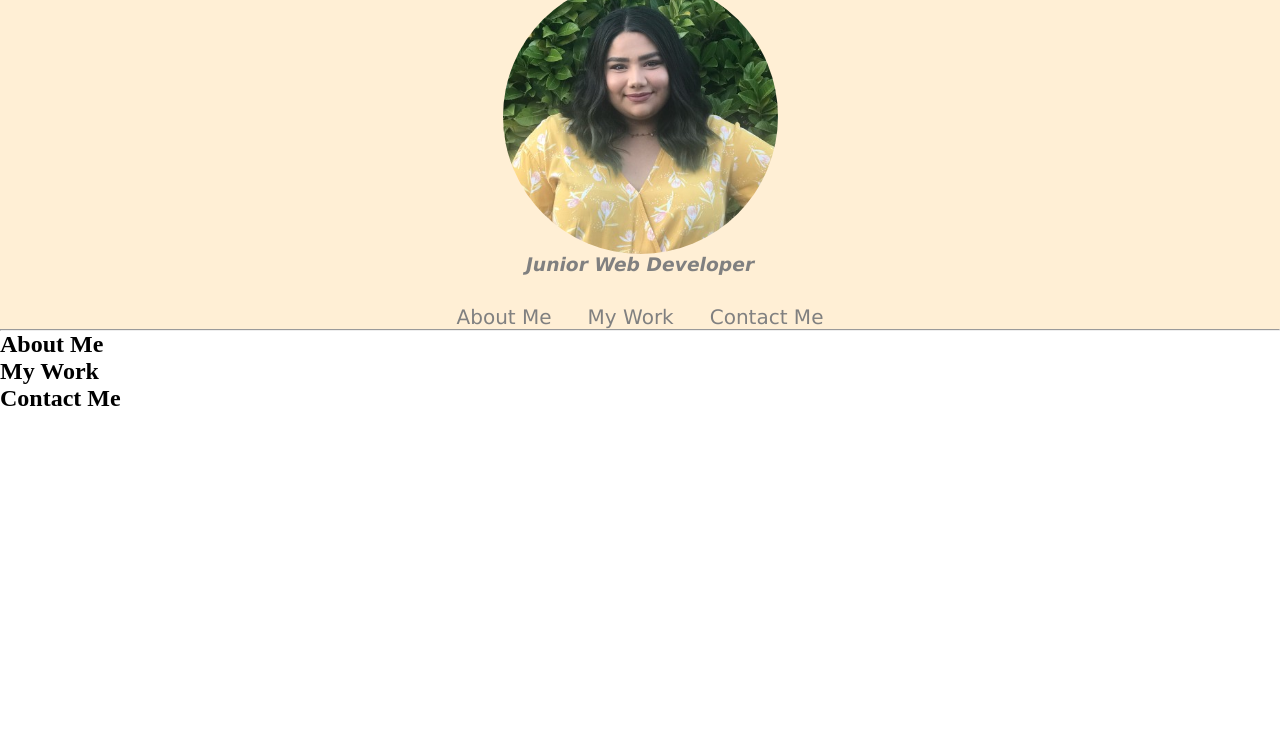
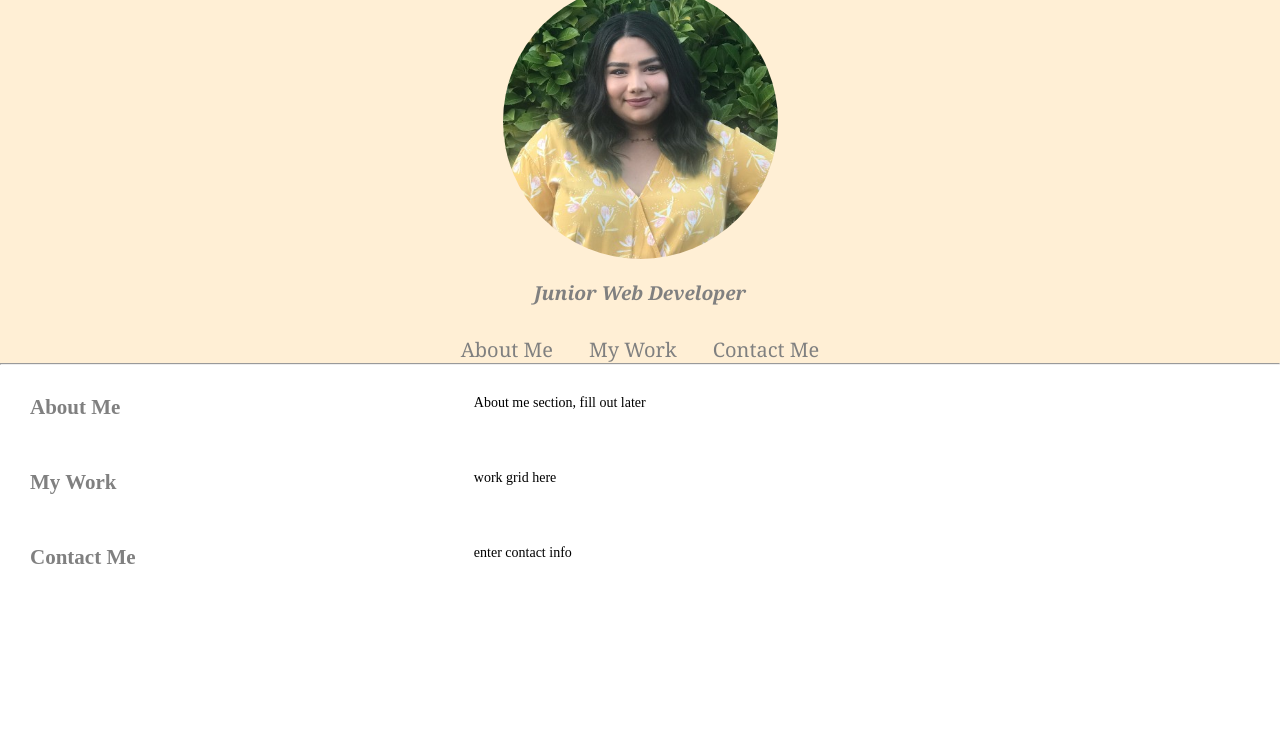
Before and after one commit to Aeromero/Challenge2-Portfolio, a plain HTML site: page index.html in a window 1280 px wide. Shown: the part 59-800 px from the top of the page. Drawn offline with Linux system fonts and the light colour scheme.

Commit message:
commit master

```diff
--- a/assets/CSS/style.css
+++ b/assets/CSS/style.css
@@ -26,13 +26,15 @@ header {
 
 header h1 {
     color: gray;
-    font-family: 'Lucida Sans', 'Lucida Sans Regular', 'Lucida Grande', 'Lucida Sans Unicode', Geneva, Verdana, sans-serif;
+    font-family: Cambria, Cochin, Georgia, Times, 'Times New Roman', serif;
 }
 
 header h3 {
     color: gray;
     font-style: italic;
-    font-family: 'Lucida Sans', 'Lucida Sans Regular', 'Lucida Grande', 'Lucida Sans Unicode', Geneva, Verdana, sans-serif;
+    font-size: larger;
+    margin: 20px;
+    font-family: Cambria, Cochin, Georgia, Times, 'Times New Roman', serif;
 }
 
 /* Navigation bar */
@@ -47,7 +49,7 @@ ul {
 li {
     display: inline-block;
     font-size: 20px;
-    font-family: 'Lucida Sans', 'Lucida Sans Regular', 'Lucida Grande', 'Lucida Sans Unicode', Geneva, Verdana, sans-serif;
+    font-family: Cambria, Cochin, Georgia, Times, 'Times New Roman', serif;
 }
 
 li a {
@@ -55,3 +57,51 @@ li a {
     padding: 16px;
     text-decoration: none;
 }
+
+/* Section titles */
+h2 {
+    color: gray;
+}
+
+.grid-container {
+    display: grid;
+    grid-gap: 10px;
+    padding: 10px;
+    grid-template-columns: auto auto;
+}
+
+.grid-item {
+    text-align: left;
+    padding: 20px;
+    font-size: 14px;
+}
+
+.item1 {
+    grid-column: 1 / span 1;
+    grid-row: 1;
+}
+
+.item2 {
+    grid-column: 2 / span 2;
+    grid-row: 1;
+}
+
+.item3 {
+    grid-column: 1 / span 1;
+    grid-row: 2;
+}
+
+.item4 {
+    grid-column: 2 / span 2;
+    grid-row: 2;
+}
+
+.item5 {
+    grid-column: 1 / span 2;
+    grid-row: 3;
+}
+
+.item6 {
+    grid-column: 2 / span 2;
+    grid-row: 3;
+}
--- a/index.html
+++ b/index.html
@@ -31,23 +31,34 @@
     <hr>
 
 <!--About Me Section-->
-<section>
+<div class="grid-container">
+
+    <div class="grid-item item1">
     <h2>About Me</h2>
-
-</section>
-
+    </div>
+    <div class="grid-item item2">
+    <p> About me section, fill out later</p>
+    </div>
+<br>
 
 <!--Work Section-->
-<section>
+    <div class="grid-item item3">
     <h2> My Work</h2>
+    </div>
+    <div class="grid-item item4">
+    <p> work grid here</p>
+    </div>
 
-</section>
+<br>
 
 <!--Contact Me Section-->
-<section>
+    <div class="grid-item item5">
     <h2>Contact Me</h2>
-</section>
-
+    </div>
+    <div class="grid-item item6">
+        <p> enter contact info</p>
+    </div>
+</div>
 </body>
 
 </html>
```
